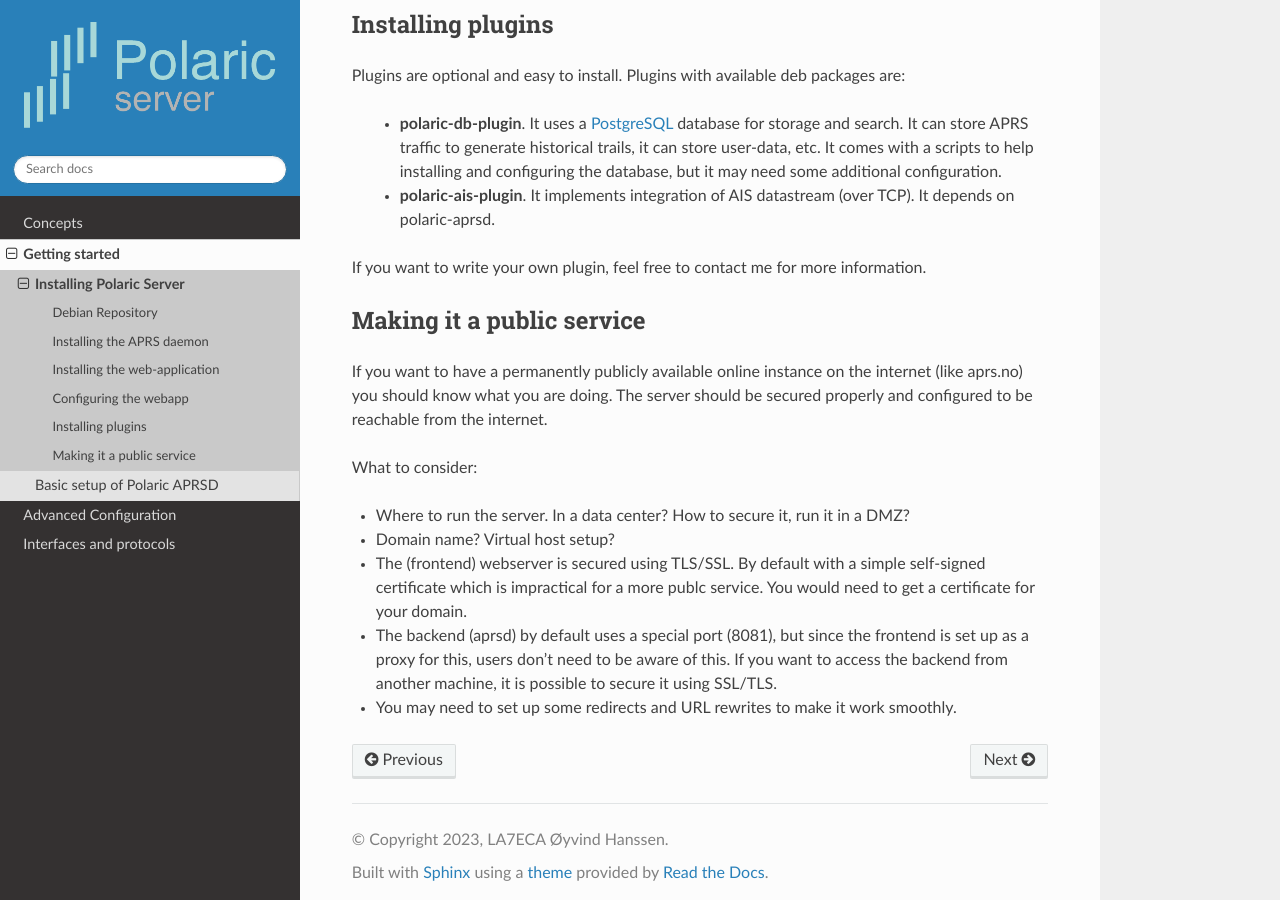
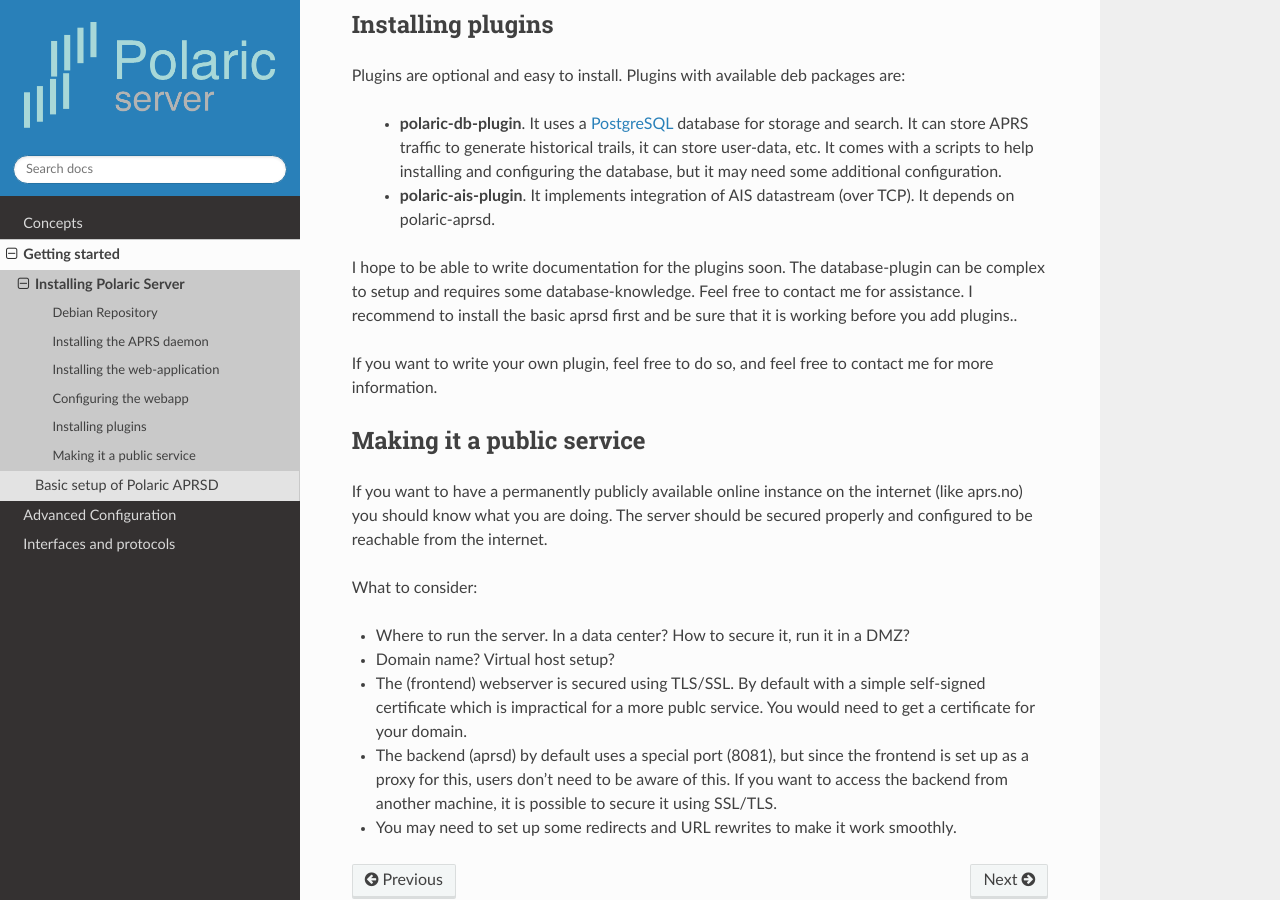
Before and after one commit to joakimsk/docs, a Sphinx documentation site: the page built from docs/install.rst, in a window 1280 px wide and 900 px high, scrolled down 3452 px. Built offline with Sphinx 7.4.7 and the Read the Docs theme 2.0.0, drawn with Linux system fonts in a browser that asks for light colours.

Commit message:
Update install.rst

```diff
--- a/docs/install.rst
+++ b/docs/install.rst
@@ -91,12 +91,13 @@ Installing plugins
 
 Plugins are optional and easy to install. Plugins with available deb packages are:
 
- * **polaric-db-plugin**. It uses a `PostgreSQL <https://www.postgresql.org>`_ database for storage and search. It can store APRS traffic
-   to generate historical trails, it can store user-data, etc. It comes with a scripts to help installing
+ * **polaric-db-plugin**. It uses a `PostgreSQL <https://www.postgresql.org>`_ database for storage and search. It can store APRS     traffic to generate historical trails, it can store user-data, etc. It comes with a scripts to help installing
    and configuring the database, but it may need some additional configuration.
  * **polaric-ais-plugin**. It implements integration of AIS datastream (over TCP). It depends on polaric-aprsd.
 
-If you want to write your own plugin, feel free to contact me for more information.
+I hope to be able to write documentation for the plugins soon. The database-plugin can be complex to setup and requires some database-knowledge. Feel free to contact me for assistance. I recommend to install the basic aprsd first and be sure that it is working before you add plugins..
+
+If you want to write your own plugin, feel free to do so, and feel free to contact me for more information.
 
 Making it a public service
 --------------------------
```
